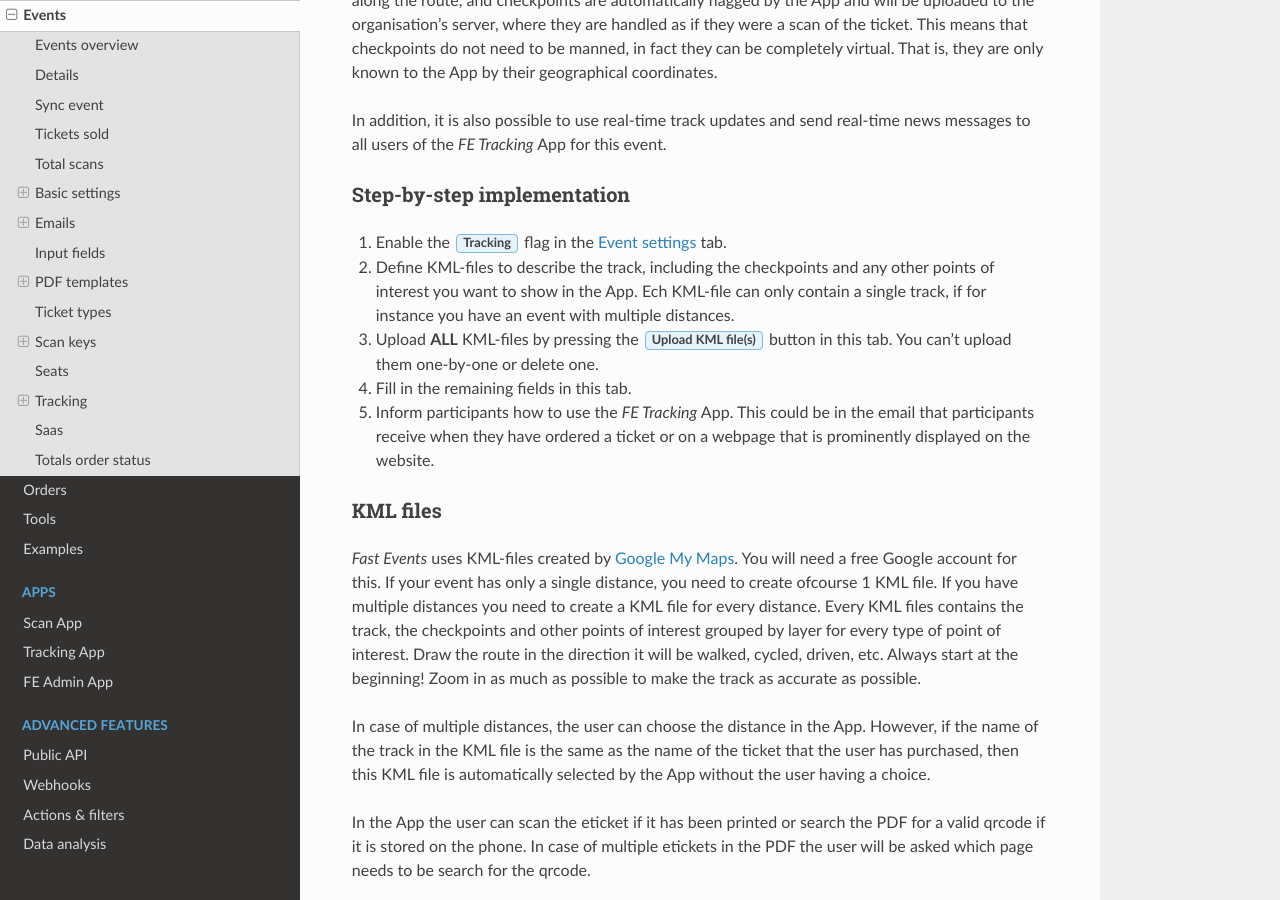
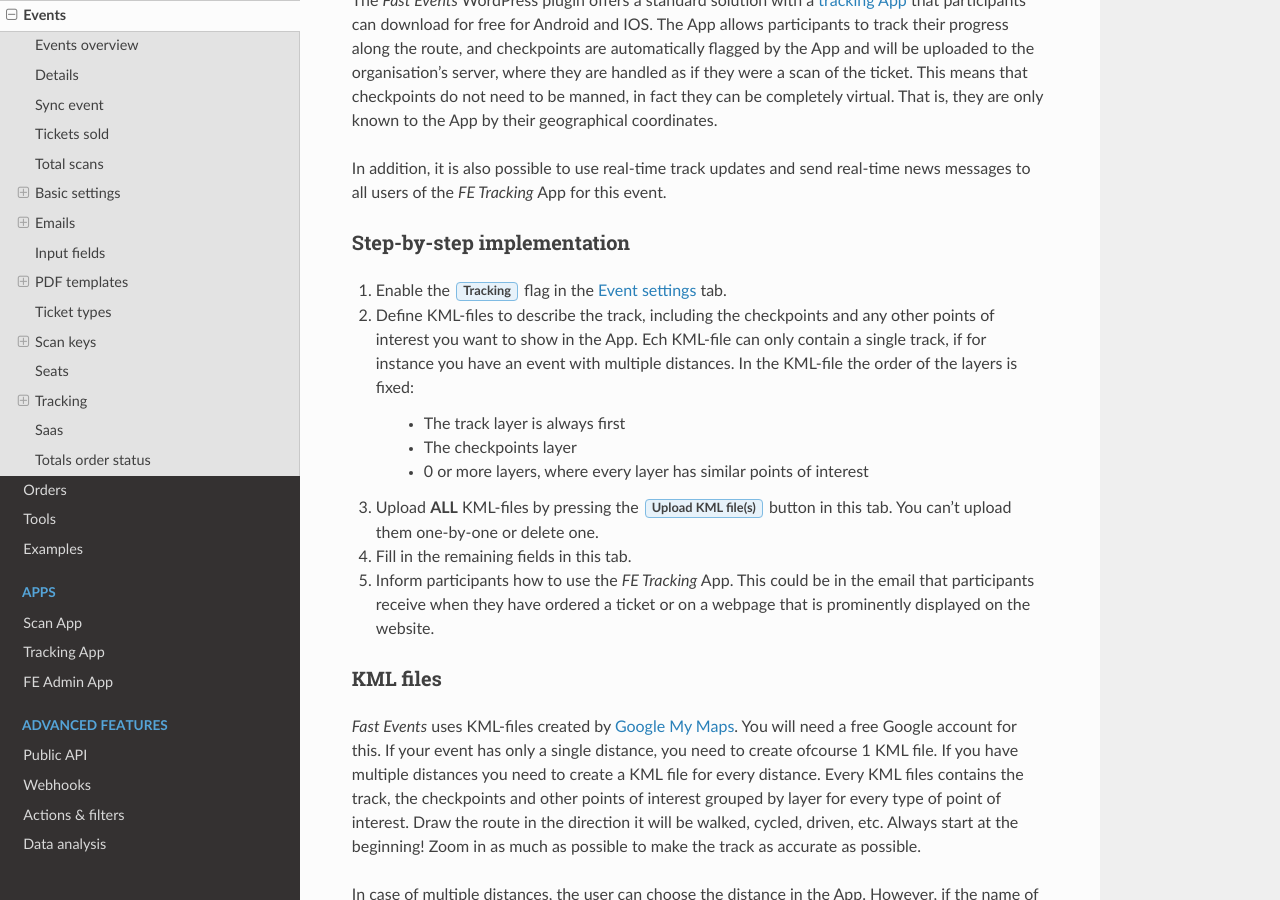
Before and after one commit to fe-data/fe-docs, a Sphinx documentation site: the page built from docs/usage/events.rst, in a window 1280 px wide and 900 px high, scrolled down 22288 px. Built offline with Sphinx 7.4.7 and the Read the Docs theme 2.0.0, drawn with Linux system fonts in a browser that asks for light colours; some of the changed text lies outside the part shown.

```diff
--- a/docs/getting-started/changelog.rst
+++ b/docs/getting-started/changelog.rst
@@ -1,5 +1,10 @@
 Changelog
 =========
+
+v2.0.1 (04 Jan 2024)
+--------------------
+* Corrected authorisation permissions for reading/deleting order logs.
+* Set default template-id for tickets
 
 v2.0.0 (30 Dec 2023)
 --------------------
--- a/docs/usage/events.rst
+++ b/docs/usage/events.rst
@@ -13,6 +13,8 @@ Double clicking/tapping on a line brings you straight to editing the event. On s
 each editable event-item separately in the bottomsheet menu.
 
 Sort events by clicking on the header descriptions. On smaller screens select the filter-icon and choose on which field to sort.
+
+Pulling down the list triggers a refresh of the whole list.
 
 In the following paragraphs, we will go step-by-step through all the menu choices.
 
@@ -712,6 +714,11 @@ Step-by-step implementation
 #. Enable the :guilabel:`Tracking` flag in the `Event settings`_ tab.
 #. Define KML-files to describe the track, including the checkpoints and any other points of interest you want to show in the App.
    Ech KML-file can only contain a single track, if for instance you have an event with multiple distances.
+   In the KML-file the order of the layers is fixed:
+
+    * The track layer is always first
+    * The checkpoints layer
+    * 0 or more layers, where every layer has similar points of interest
 #. Upload **ALL** KML-files by pressing the :guilabel:`Upload KML file(s)` button in this tab. You can't upload them one-by-one or delete one.
 #. Fill in the remaining fields in this tab.
 #. Inform participants how to use the *FE Tracking* App. This could be in the email that participants receive when they have ordered
--- a/docs/usage/orders.rst
+++ b/docs/usage/orders.rst
@@ -10,6 +10,8 @@ Choose your event in the drop-down box and it will show you all the orders of th
 Sort orders by clicking on the header descriptions. On smaller screens select the filter-icon and choose on which field to sort.
 
 Double clicking/tapping on a card or line brings you straight to the order `details`_.
+
+Pulling down the list triggers a refresh of the orders.
 
 Adding a new order can be done by clicking/tapping the ``+``-icon. The order will have the order status ``Dashboard``.
 
```
